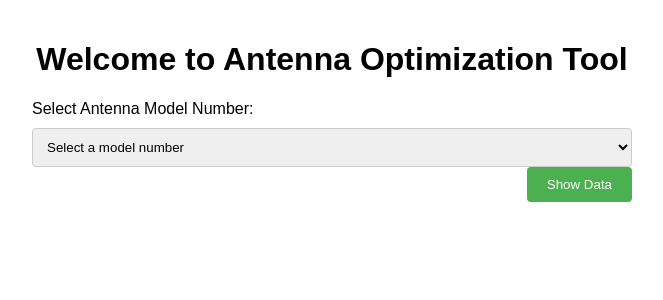
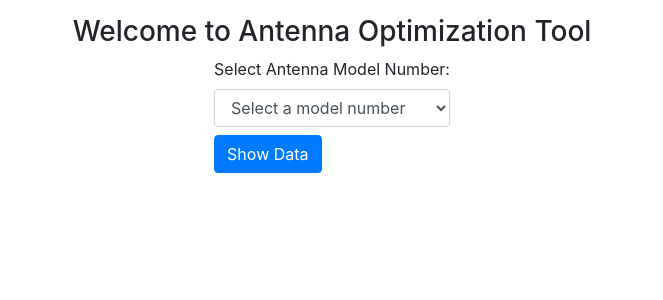
Before and after one commit to Faateh12/Antenna-Optimization-Tool, a Flask app: page / in a window 1280 px wide. Shown: the top 300 px of the page, without its empty margins (308-971 px from the left). Run offline with Flask 3, Linux system fonts and the light colour scheme; some libraries are stand-ins or nearby versions.

Commit message:
huge commit

```diff
--- a/Templates/home.html
+++ b/Templates/home.html
@@ -2,91 +2,67 @@
 <html>
 <head>
     <title>Welcome to Antenna Optimization Tool</title>
+    <link rel="stylesheet" href="https://stackpath.bootstrapcdn.com/bootstrap/4.3.1/css/bootstrap.min.css">
+    <script src="https://stackpath.bootstrapcdn.com/bootstrap/4.3.1/js/bootstrap.min.js"></script>
     <style>
-        body {
-            font-family: Arial, sans-serif;
-            margin: 0;
-            padding: 20px;
+        .container {
+            margin-top: 50px;
         }
-
         h1 {
             text-align: center;
         }
-
-        .container {
-            max-width: 600px;
-            margin: 0 auto;
+        .data-container {
+            margin-top: 30px;
         }
-
-        .form-group {
-            margin-bottom: 20px;
-        }
-
-        label {
-            display: block;
-            margin-bottom: 10px;
-        }
-
-        select {
-            width: 100%;
-            padding: 10px;
-            border-radius: 4px;
-            border: 1px solid #ccc;
-            box-sizing: border-box;
-        }
-
-        .btn {
-            background-color: #4CAF50;
-            color: white;
-            padding: 10px 20px;
-            border: none;
-            border-radius: 4px;
-            cursor: pointer;
-            float: right;
-        }
-
-        .data-container {
-            margin-top: 40px;
-<!--            display: none;-->
-        }
-
-        table {
-            width: 100%;
-            border-collapse: collapse;
-            margin-bottom: 20px;
-        }
-
-        th, td {
-            padding: 8px;
-            text-align: left;
-            border-bottom: 1px solid #ddd;
-        }
-
-        .visualization {
-            text-align: center;
+        .small-font {
+            font-size: 14px;
         }
     </style>
 </head>
 <body>
-    <h1>Welcome to Antenna Optimization Tool</h1>
-    <div class="container">
-        <div class="form-group">
+<!--    <div class="container">-->
+        <h3 style="text-align: center; margin-top: 15px;">Welcome to Antenna Optimization Tool</h3>
+        <div class="form-group d-flex justify-content-center">
             <form action="{{ url_for('hello_world') }}" method="post">
                 <label for="model-number">Select Antenna Model Number:</label>
-                <select id="model-number" name="model_number">
+                <select id="model-number" name="model_number" class="form-control">
                     <option value="" disabled selected>Select a model number</option>
                     <option value="MS-MBA-3.2-H4-L4">MS-MBA-3.2-H4-L4</option>
                     <option value="MS-4.2DB60-B">MS-4.2DB60-B</option>
                     <option value="MS-6.3DB90-A">MS-6.3DB90-A</option>
                     <!-- Add more options for other models -->
                 </select>
-                <button class="btn" type="submit">Show Data</button>
+                <button style="text-align: center" class="btn btn-primary mt-2" type="submit">Show Data</button>
             </form>
         </div>
         {% if Data %}
-        <div class="data-container">
-            <h2>Data for Antenna Model: {{ test["model_number"] }}</h2>
-            <table>
+        <div style="margin-left: 15px; margin-right: 15px;" class="row">
+            <div class="col-md-3">
+                <div class="card">
+                    <div class="card-body">
+                        <h6 style="text-align: center;">{{ test["model_number"] }}</h6>
+                        <table class="table small-font">
+                            <thead>
+                                <tr>
+                                    <th></th>
+                                    <th>1695-2690 MHz</th>
+                                    <th>698-960 MHz</th>
+                                </tr>
+                            </thead>
+                            <tbody id="antenna-data">
+                            <tr>
+                                <td>Horizontal Beamwidth (3dB Level)</td>
+                                <td>{{ hor_beam_high }}&deg;</td>
+                                <td>{{ hor_beam_low }}&deg;</td>
+                            </tr>
+                            <tr>
+                                <td>Vertical Beamwidth (3dB Level)</td>
+                                <td>{{ ver_beam_high }}&deg;</td>
+                                <td>{{ ver_beam_low }}&deg;</td>
+                            </tr>
+                            </tbody>
+                        </table>
+                        <table class="table small-font">
                             <thead>
                                 <tr>
                                     <th>High Band Beams</th>
@@ -118,78 +94,204 @@
                             {% endfor %}
                             </tbody>
                         </table>
-
+                    </div>
+                </div>
+            </div>
+            <div class="col-md-2">
+                <div class="card">
+                    <div class="card-body">
+                        <h2 style="text-align: center;">Calculate Beamtilt - High Band</h2>
+                        <label for="acl-input">Enter ACL:</label>
+                        <input type="text" id="acl-input" class="form-control">
+                        <label for="acl-input">Select Tilt Range:</label>
+                        <select id="tilt-select" class="form-control">
+                        {% for i in range(from_high_band, to_high_band + 1) %}
+                            <option value="{{ i }}">{{ i }}&deg;</option>
+                        {% endfor %}
+                        </select>
+                        <button onclick="calculateDistanceHighBand()" class="btn btn-primary mt-2">Calculate</button>
+                        <p style="margin-top: 10px;" id="lower-3db"></p>
+                        <p id="upper-3db"></p>
+                        <p id="main-lobe"></p>
+                    </div>
+                </div>
+            </div>
+            <div class="col-md-2">
+                <div class="card">
+                    <div class="card-body">
+                        <h2 style="text-align: center;">Calculate Beamtilt - Low Band</h2>
+                        <label for="acl-input">Enter ACL:</label>
+                        <input type="text" id="acl-input-lowband" class="form-control">
+                        <label for="acl-input">Select Tilt Range:</label>
+                        <select id="tilt-select-lowband" class="form-control">
+                        {% for i in range(from_low_band, to_low_band + 1) %}
+                            <option value="{{ i }}">{{ i }}&deg;</option>
+                        {% endfor %}
+                        </select>
+                        <button onclick="calculateDistanceLowBand()" class="btn btn-primary mt-2">Calculate</button>
+                        <p style="margin-top: 10px;" id="lower-3db-lowband"></p>
+                        <p id="upper-3db-lowband"></p>
+                        <p id="main-lobe-lowband"></p>
+                    </div>
+                </div>
+            </div>
+            <div class="col-md-5">
+                <div class="card">
+                    <div class="card-body">
+                        <img src="static/images/real-beamtilt.jpg" alt="Visual">
+                    </div>
+                </div>
+            </div>
         </div>
         {% endif %}
-    </div>
+<!--    </div>-->
+    <script>
+
+
+
+
+    function calculateDistanceHighBand() {
+      var H = parseInt(document.getElementById('acl-input').value);
+      var aSelect = document.getElementById('tilt-select');
+      var aDegrees = parseInt(aSelect.options[aSelect.selectedIndex].value);
+      var BDegrees = {{ ver_beam_high }}; // Assuming you have a value for ver_beam_high
+
+      var H_miles = H / 5280;
+      var H_km = H * 0.3048 / 1000;
+
+      var a = aDegrees * Math.PI / 180;
+      var B = BDegrees * Math.PI / 180;
+
+      var miles_lowerdb = (H_miles / Math.tan((B / 2 + a))).toFixed(3);
+      var km_lowerdb = (H_km / Math.tan((B / 2 + a))).toFixed(3);
+
+      var miles_upperdb = (H_miles / Math.tan((a - B / 2))).toFixed(3);
+      var km_upperdb = (H_km / Math.tan((a - B / 2))).toFixed(3);
+
+      var miles_mainlobe = (H_miles / Math.tan((a))).toFixed(3);
+      var km_mainlobe = (H_km / Math.tan((a))).toFixed(3);
+
+      console.log(miles_mainlobe);
+      console.log(km_mainlobe);
+
+      var horizon = Math.sqrt(2 * H).toFixed(3);
+      console.log(horizon);
+
+      document.getElementById('lower-3db').innerHTML = `Lower 3dB point (mi/km): ${miles_lowerdb}/${km_lowerdb}`;
+      document.getElementById('upper-3db').innerHTML = `Upper 3dB point (mi/km): ${miles_upperdb}/${km_upperdb}`;
+      document.getElementById('main-lobe').innerHTML = `Main Lobe (mi/km): ${miles_mainlobe}/${km_mainlobe}`;
+
+      // Create an image object
+      var image = new Image();
+
+      // Set the image source
+      image.src = "static/images/real-beamtilt.jpg";
+
+      // When the image is loaded
+      image.onload = function() {
+        // Create a canvas element
+        var canvas = document.createElement("canvas");
+        var context = canvas.getContext("2d");
+
+        // Set the canvas size to match the image size
+        canvas.width = image.width;
+        canvas.height = image.height;
+
+        // Draw the image on the canvas
+        context.drawImage(image, 0, 0);
+
+        // Set the text style
+        context.font = "20px Arial";
+        context.fillStyle = "black";
+
+        // Define the text content and position
+        var height = `${H} feet`;
+        var x = 430;
+        var y = 55;
+
+
+        // Add the text to the canvas
+        context.fillText(height, x, y);
+
+        var downtilt = `${aDegrees}°`;
+        var x2 = 430;
+        var y2 = 102;
+
+
+        // Add the text to the canvas
+        context.fillText(downtilt, x2, y2);
+
+        var beamwidth = `${BDegrees}°`;
+        var x3 = 430;
+        var y3 = 149;
+
+
+        // Add the text to the canvas
+        context.fillText(beamwidth, x3, y3);
+
+        var upper3db = `${miles_upperdb} miles`;
+        // Add the text to the canvas
+        context.fillText(upper3db, 420, 240);
+
+        var lower3db = `${miles_lowerdb} miles`;
+        // Add the text to the canvas
+        context.fillText(lower3db, 320, 580);
+
+        var lower3db_display = `${miles_lowerdb}`;
+        // Add the text to the canvas
+        context.fillText(lower3db_display, 440, 663);
+
+        var upper3db_display = `${miles_upperdb}`;
+        // Add the text to the canvas
+        context.fillText(upper3db_display, 440, 712);
+
+        var mainlobe_display = `${miles_mainlobe}`;
+        // Add the text to the canvas
+        context.fillText(mainlobe_display, 350, 760);
+
+        var horizon_display = `${horizon}`;
+        // Add the text to the canvas
+        context.fillText(horizon, 320, 804);
+
+        // Modify the existing image with the modified canvas
+        image.src = canvas.toDataURL();
+
+        // Replace the existing image with the modified image
+        var existingImage = document.querySelector(".col-md-5 img");
+        existingImage.src = image.src;
+      };
+    }
+
+    function calculateDistanceLowBand() {
+      var H = parseInt(document.getElementById('acl-input-lowband').value);
+      var aSelect = document.getElementById('tilt-select-lowband');
+      var aDegrees = parseInt(aSelect.options[aSelect.selectedIndex].value);
+      var BDegrees = {{ ver_beam_low }}; // Assuming you have a value for ver_beam_high
+
+      var H_miles = H / 5280;
+      var H_km = H * 0.3048 / 1000;
+
+      var a = aDegrees * Math.PI / 180;
+      var B = BDegrees * Math.PI / 180;
+
+      var miles_lowerdb = (H_miles / Math.tan((B / 2 + a))).toFixed(3);
+      var km_lowerdb = (H_km / Math.tan((B / 2 + a))).toFixed(3);
+
+      var miles_upperdb = (H_miles / Math.tan((a - B / 2))).toFixed(3);
+      var km_upperdb = (H_km / Math.tan((a - B / 2))).toFixed(3);
+
+      var miles_mainlobe = (H_miles / Math.tan((a))).toFixed(3);
+      var km_mainlobe = (H_km / Math.tan((a))).toFixed(3);
+
+      var result = Math.sqrt(2 * H);
+      console.log(result);
+
+      document.getElementById('lower-3db-lowband').innerHTML = `Lower 3dB point (mi/km): ${miles_lowerdb}/${km_lowerdb}`;
+      document.getElementById('upper-3db-lowband').innerHTML = `Upper 3dB point (mi/km): ${miles_upperdb}/${km_upperdb}`;
+      document.getElementById('main-lobe-lowband').innerHTML = `Main Lobe (mi/km): ${miles_mainlobe}/${km_mainlobe}`;
+    }
+
+
+    </script>
 </body>
-<!--    <script>-->
-<!--    function showData() {-->
-<!--        var selectedModel = document.getElementById("model-number").value;-->
-
-<!--        fetch("/data", {-->
-<!--            method: "POST",-->
-<!--            headers: {-->
-<!--                "Content-Type": "application/json"-->
-<!--            },-->
-<!--            body: JSON.stringify({ model: selectedModel })-->
-<!--        })-->
-<!--        .then(response => response.json())-->
-<!--        .then(data => {-->
-<!--            if (data.success) {-->
-<!--                var antennaData = data.antenna;-->
-<!--                var dataContainer = document.querySelector(".data-container");-->
-
-<!--                if (dataContainer) {-->
-<!--                    if (antennaData.length === 0) {-->
-<!--                        dataContainer.innerHTML = "<p>No antenna data available.</p>";-->
-<!--                    } else {-->
-<!--                        var table = document.createElement("table");-->
-<!--                        var thead = document.createElement("thead");-->
-<!--                        var tbody = document.createElement("tbody");-->
-
-<!--                        // Create table headers-->
-<!--                        var headers = ["High Band Beams", "Angle Offset", "Azimuth"];-->
-<!--                        var headerRow = document.createElement("tr");-->
-
-<!--                        headers.forEach(function(headerText) {-->
-<!--                            var th = document.createElement("th");-->
-<!--                            th.textContent = headerText;-->
-<!--                            headerRow.appendChild(th);-->
-<!--                        });-->
-
-<!--                        thead.appendChild(headerRow);-->
-<!--                        table.appendChild(thead);-->
-
-<!--                        // Create table rows-->
-<!--                        antennaData.forEach(function(item) {-->
-<!--                            var row = document.createElement("tr");-->
-
-<!--                            Object.values(item).forEach(function(value) {-->
-<!--                                var cell = document.createElement("td");-->
-<!--                                cell.textContent = value;-->
-<!--                                row.appendChild(cell);-->
-<!--                            });-->
-
-<!--                            tbody.appendChild(row);-->
-<!--                        });-->
-
-<!--                        table.appendChild(tbody);-->
-<!--                        dataContainer.innerHTML = ""; // Clear previous data-->
-<!--                        dataContainer.appendChild(table);-->
-<!--                    }-->
-
-<!--                    dataContainer.style.display = "block"; // Display the data container-->
-<!--                } else {-->
-<!--                    console.error("Data container element not found.");-->
-<!--                }-->
-<!--            } else {-->
-<!--                console.error(data.message);-->
-<!--            }-->
-<!--        })-->
-<!--        .catch(error => {-->
-<!--            console.error(error);-->
-<!--        });-->
-<!--    }-->
-</script>
 </html>
--- a/app.py
+++ b/app.py
@@ -34,6 +34,10 @@ class AntennaInfo(db.Model):
     low_band_azimuth_6 = db.Column(db.Float(precision=53))
     high_band_tilt_range = db.Column(db.String(50))
     low_band_tilt_range = db.Column(db.String(50))
+    hor_beam_3db_high = db.Column(db.String(50))
+    ver_beam_3db_high = db.Column(db.String(50))
+    hor_beam_3db_low = db.Column(db.String(50))
+    ver_beam_3db_low = db.Column(db.String(50))
 
 @app.route('/', methods=['GET', 'POST'])
 def hello_world():
@@ -48,10 +52,34 @@ def hello_world():
             print(key, value)
         high_beam_Count = test['high_beam_count']
         low_beam_Count = test['low_beam_count']
+        ver_beam_high = test['ver_beam_3db_high']
+        ver_beam_low = test['ver_beam_3db_low']
+        hor_beam_high = test['hor_beam_3db_high']
+        hor_beam_low = test['hor_beam_3db_low']
+        high_tilt = test['high_band_tilt_range']
+        low_tilt = test['low_band_tilt_range']
+        elements = high_tilt.split(" to ")
+        from_high_band_range = int(elements[0])
+        to_high_band_range = int(elements[1])
+        elements2 = low_tilt.split(" to ")
+        from_low_band_range = int(elements2[0])
+        to_low_band_range = int(elements2[1])
         print(high_beam_Count, low_beam_Count)
+        print(from_low_band_range, to_low_band_range)
         Data = True
-        return render_template('home.html', antenna=antenna, Data=Data, test=test, high_beam=int(high_beam_Count), low_beam=int(low_beam_Count))
+        return render_template('home.html', antenna=antenna, Data=Data, test=test, high_beam=int(high_beam_Count), low_beam=int(low_beam_Count),
+                               ver_beam_high=ver_beam_high, ver_beam_low=ver_beam_low, hor_beam_low=hor_beam_low, hor_beam_high=hor_beam_high,
+                               from_high_band=from_high_band_range, to_high_band=to_high_band_range,
+                               from_low_band=from_low_band_range, to_low_band=to_low_band_range)
     return render_template("home.html")
+
+# with app.app_context():
+#     # Create the tables
+#     db.create_all()
+
+# @app.route('/calculate', methods=['GET', 'POST'])
+# def hello_world():
+#     pass
 
 
 
```
Also changed, not shown: other parts of Templates/home.html (+1 -1 lines), static/images/real-beamtilt.jpg (added). Lines whose indentation alone changed are shown as unchanged.
